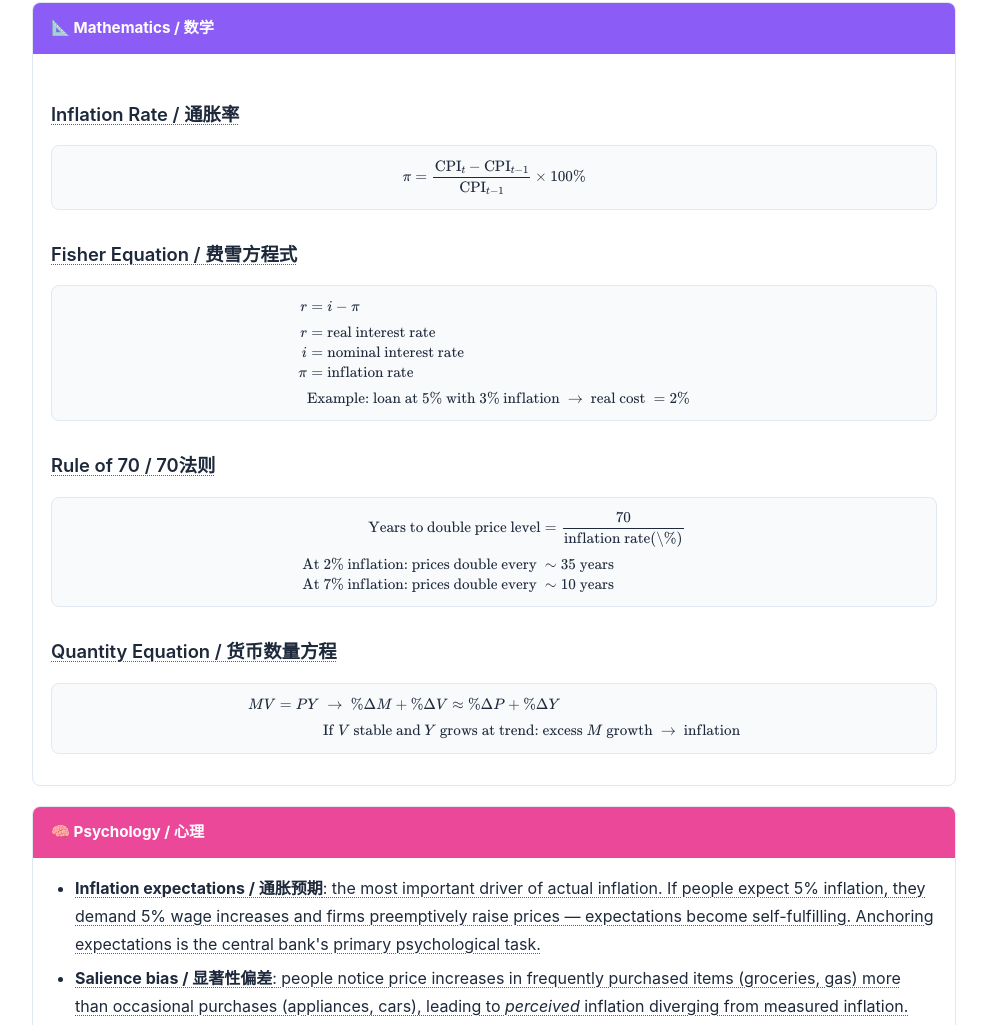
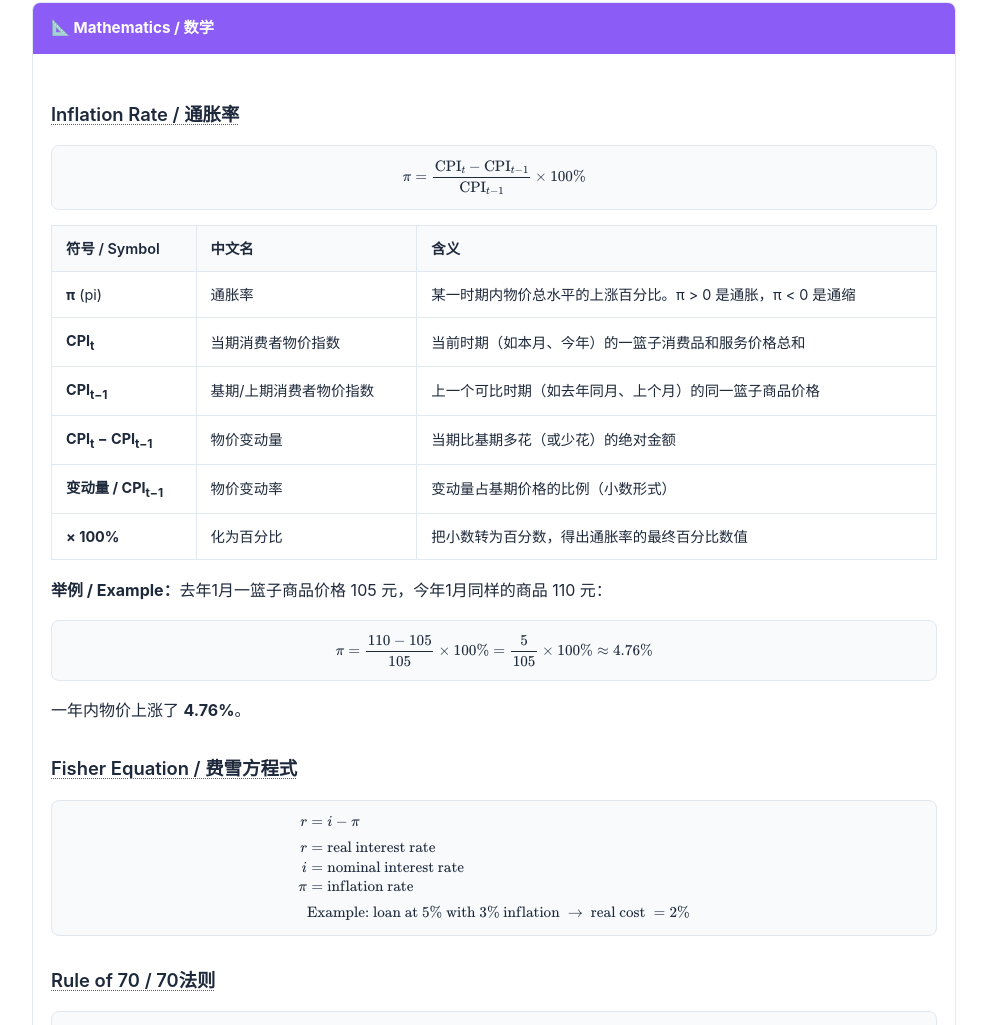
Before and after one commit to geoeee/economics, a plain HTML site: page concepts/inflation.html in a window 1280 px wide. Shown: the part 2313-3338 px from the top of the page, without its empty margins (276-1263 px from the left). Drawn offline with nearby package versions, Linux system fonts and the light colour scheme.

Commit message:
feat: add inflation rate formula parameter explanation in Chinese
- Add symbol/name/meaning table below inflation rate formula
- Include worked example (CPI 105→110, π≈4.76%)
- Bilingual content with Chinese explanations

```diff
--- a/concepts/inflation.html
+++ b/concepts/inflation.html
@@ -172,6 +172,22 @@
         $$\pi = \frac{\text{CPI}_t - \text{CPI}_{t-1}}{\text{CPI}_{t-1}} \times 100\%$$
         </div>
 
+        <table>
+          <tr><th>符号 / Symbol</th><th>中文名</th><th>含义</th></tr>
+          <tr><td><strong>π</strong> (pi)</td><td>通胀率</td><td>某一时期内物价总水平的上涨百分比。π &gt; 0 是通胀，π &lt; 0 是通缩</td></tr>
+          <tr><td><strong>CPI<sub>t</sub></strong></td><td>当期消费者物价指数</td><td>当前时期（如本月、今年）的一篮子消费品和服务价格总和</td></tr>
+          <tr><td><strong>CPI<sub>t−1</sub></strong></td><td>基期/上期消费者物价指数</td><td>上一个可比时期（如去年同月、上个月）的同一篮子商品价格</td></tr>
+          <tr><td><strong>CPI<sub>t</sub> − CPI<sub>t−1</sub></strong></td><td>物价变动量</td><td>当期比基期多花（或少花）的绝对金额</td></tr>
+          <tr><td><strong>变动量 / CPI<sub>t−1</sub></strong></td><td>物价变动率</td><td>变动量占基期价格的比例（小数形式）</td></tr>
+          <tr><td><strong>× 100%</strong></td><td>化为百分比</td><td>把小数转为百分数，得出通胀率的最终百分比数值</td></tr>
+        </table>
+
+        <p><strong>举例 / Example：</strong>去年1月一篮子商品价格 105 元，今年1月同样的商品 110 元：</p>
+        <div class="math-block">
+        $$\pi = \frac{110 - 105}{105} \times 100\% = \frac{5}{105} \times 100\% \approx 4.76\%$$
+        </div>
+        <p>一年内物价上涨了 <strong>4.76%</strong>。</p>
+
         <h3 data-translate="费雪方程式">Fisher Equation / 费雪方程式</h3>
         <div class="math-block">
         $$\begin{aligned}
```
